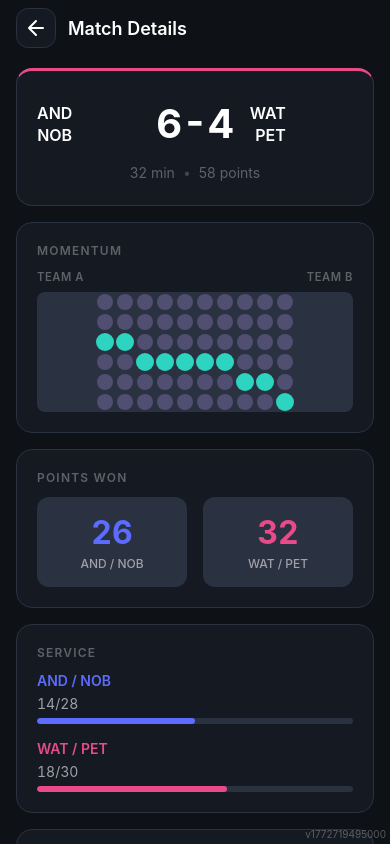
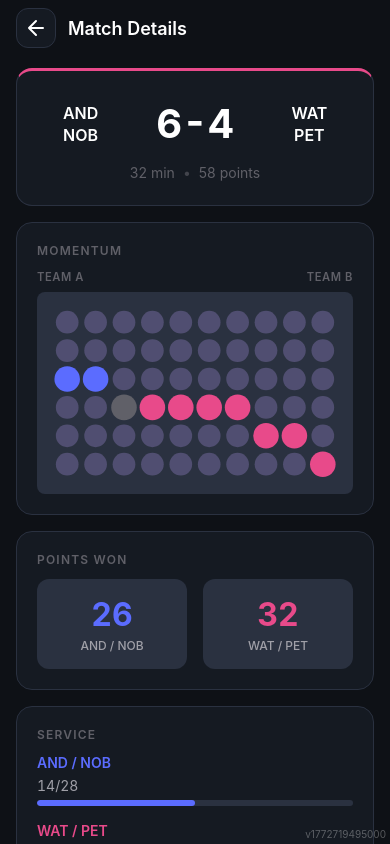
Before and after one commit to juicebox-glen/palapoint-v4, a Next.js app: page /game/1 in a window 390 px wide. Shown: the top 844 px of the page. Built offline with nearby package versions, Linux system fonts and the light colour scheme; a web font is replaced by a local one.

Commit message:
Enhance GameDetailPage momentum visualization by adding value tracking to path points and updating SVG rendering logic for team color representation. Adjust CSS for improved layout and responsiveness of game detail components.

```diff
--- a/app/game/[id]/page.tsx
+++ b/app/game/[id]/page.tsx
@@ -111,7 +111,7 @@ export default function GameDetailPage() {
   // Grid momentum: 6 rows × 10 columns (like original design)
   const MOMENTUM_ROWS = 6
   const MOMENTUM_COLS = 10
-  const pathPoints: { col: number; row: number }[] = []
+  const pathPoints: { col: number; row: number; v: number }[] = []
   if (momentumData.length > 0) {
     for (let col = 0; col < MOMENTUM_COLS; col++) {
       const idx = Math.min(
@@ -122,7 +122,7 @@ export default function GameDetailPage() {
       const normalized = v / maxAbs
       // Row 0 = top = Team A ahead, Row 5 = bottom = Team B ahead
       const row = Math.round(((1 - normalized) / 2) * (MOMENTUM_ROWS - 1))
-      pathPoints.push({ col, row: Math.max(0, Math.min(row, MOMENTUM_ROWS - 1)) })
+      pathPoints.push({ col, row: Math.max(0, Math.min(row, MOMENTUM_ROWS - 1)), v })
     }
   }
 
@@ -199,7 +199,7 @@ export default function GameDetailPage() {
             <div className="game-detail-momentum-chart game-detail-momentum-grid">
               <svg
                 viewBox={`0 0 ${MOMENTUM_COLS} ${MOMENTUM_ROWS}`}
-                preserveAspectRatio="xMidYMid meet"
+                preserveAspectRatio="none"
                 className="game-detail-momentum-svg"
               >
                 {/* Grid dots (muted) */}
@@ -215,14 +215,20 @@ export default function GameDetailPage() {
                     />
                   ))
                 )}
-                {/* Path dots (accent) */}
-                {pathPoints.map(({ col, row }, i) => (
+                {/* Path dots (team colors) */}
+                {pathPoints.map(({ col, row, v }, i) => (
                   <circle
                     key={`path-${i}`}
                     cx={col + 0.5}
                     cy={row + 0.5}
                     r="0.45"
-                    fill="var(--game-detail-momentum-path-dot, #2DD4BF)"
+                    fill={
+                      v > 0
+                        ? 'var(--team-a)'
+                        : v < 0
+                          ? 'var(--team-b)'
+                          : 'var(--text-muted)'
+                    }
                   />
                 ))}
               </svg>
--- a/app/styles/game-detail.css
+++ b/app/styles/game-detail.css
@@ -69,35 +69,35 @@
   display: flex;
   flex-direction: row;
   align-items: center;
-  justify-content: space-between;
-  gap: 1rem;
+  justify-content: center;
+  gap: 1.5rem;
 }
 
 .game-detail-team {
   display: flex;
   align-items: center;
-  gap: 0.5rem;
+  justify-content: center;
   flex: 1;
   min-width: 0;
 }
 
 .game-detail-team-left {
-  justify-content: flex-start;
+  justify-content: center;
 }
 
 .game-detail-team-right {
-  justify-content: flex-end;
-  flex-direction: row-reverse;
+  justify-content: center;
 }
 
 .game-detail-team-name {
   display: flex;
   flex-direction: column;
-  align-items: inherit;
+  align-items: center;
   gap: 0.125rem;
   font-size: 1rem;
   font-weight: 600;
   color: var(--text-primary);
+  text-align: center;
 }
 
 .game-detail-team-name-line {
@@ -107,13 +107,10 @@
   white-space: nowrap;
 }
 
-.game-detail-team-right .game-detail-team-name {
-  align-items: flex-end;
-}
-
 .game-detail-score {
   margin: 0.25rem 0;
   flex-shrink: 0;
+  padding: 0 0.5rem;
 }
 
 .game-detail-score-value {
@@ -161,19 +158,22 @@
   background: var(--bg-tertiary);
   border-radius: var(--radius-md);
   overflow: hidden;
+  padding: 1rem;
 }
 
 .game-detail-momentum-grid {
   display: flex;
   align-items: center;
-  justify-content: center;
+  justify-content: stretch;
+  width: 100%;
+  height: 100%;
 }
 
 .game-detail-momentum-grid .game-detail-momentum-svg {
   width: 100%;
-  max-width: 280px;
   height: 100%;
   display: block;
+  min-width: 0;
 }
 
 /* Points won stats */
```
